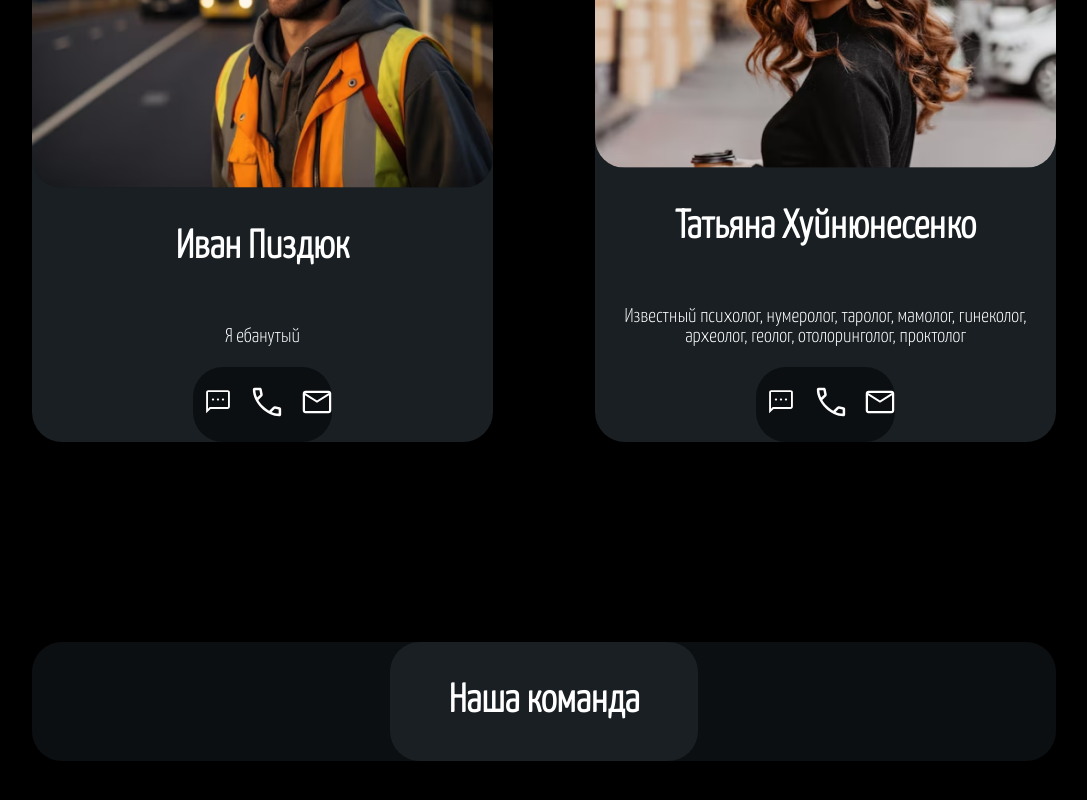
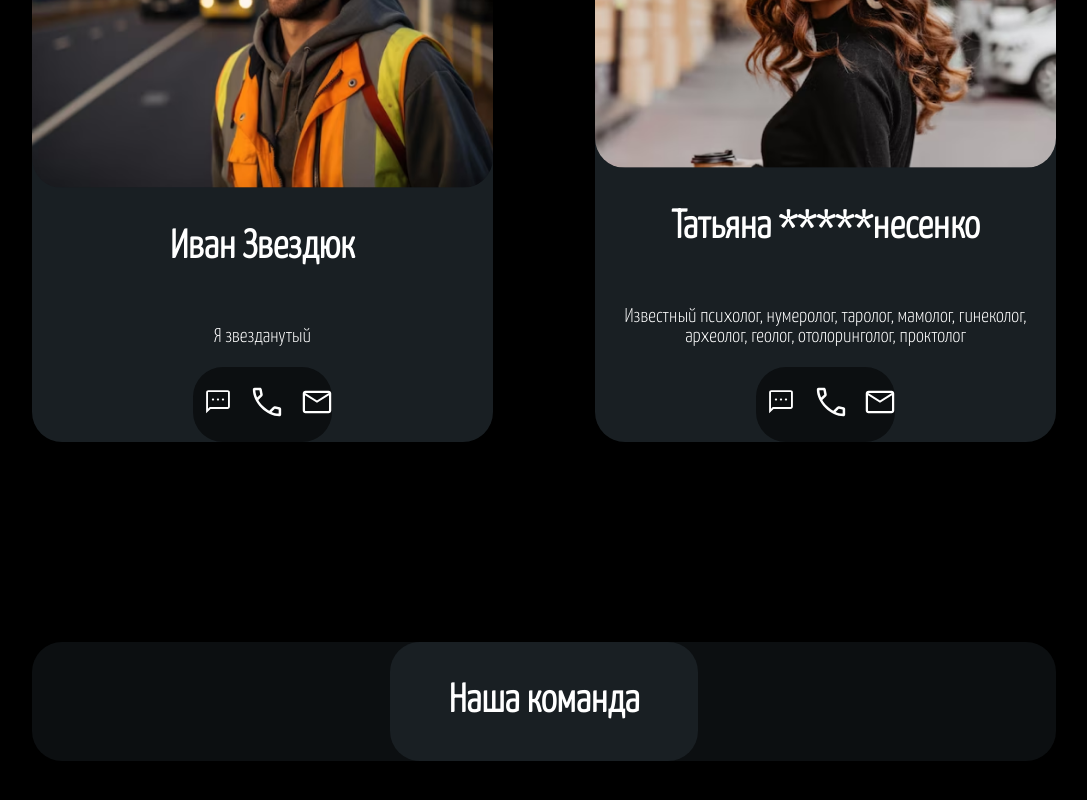
Before and after one commit to B1smarQ/dig-wind-2024, a plain HTML site: page pages/about.html in a window 1280 px wide. Shown: the part 2105-2905 px from the top of the page, without its empty margins (96-1183 px from the left). Drawn offline with Linux system fonts and the light colour scheme.

Commit message:
небольшая цензура для губина

```diff
--- a/pages/about.html
+++ b/pages/about.html
@@ -122,8 +122,8 @@
             <div class = "photo">
 
                 <img src = "../images/zvezdyuk.png">
-                <h3>Иван Пиздюк</h3>
-                <p>Я ебанутый</p>
+                <h3>Иван Звездюк</h3>
+                <p>Я звезданутый</p>
                 <div class = "photos_socials">
                     <a href = "WIP.html">
                         <div class = "media_link">
@@ -154,7 +154,7 @@
             <div class = "photo">
 
                 <img src = "../images/tumka.png">
-                <h3>Татьяна Хуйнюнесенко</h3>
+                <h3>Татьяна *****несенко</h3>
                 <p>Известный психолог, нумеролог, таролог, мамолог, гинеколог, археолог, геолог, отолоринголог, проктолог</p>
                 <div class = "photos_socials">
                     <a href = "WIP.html" >
```
